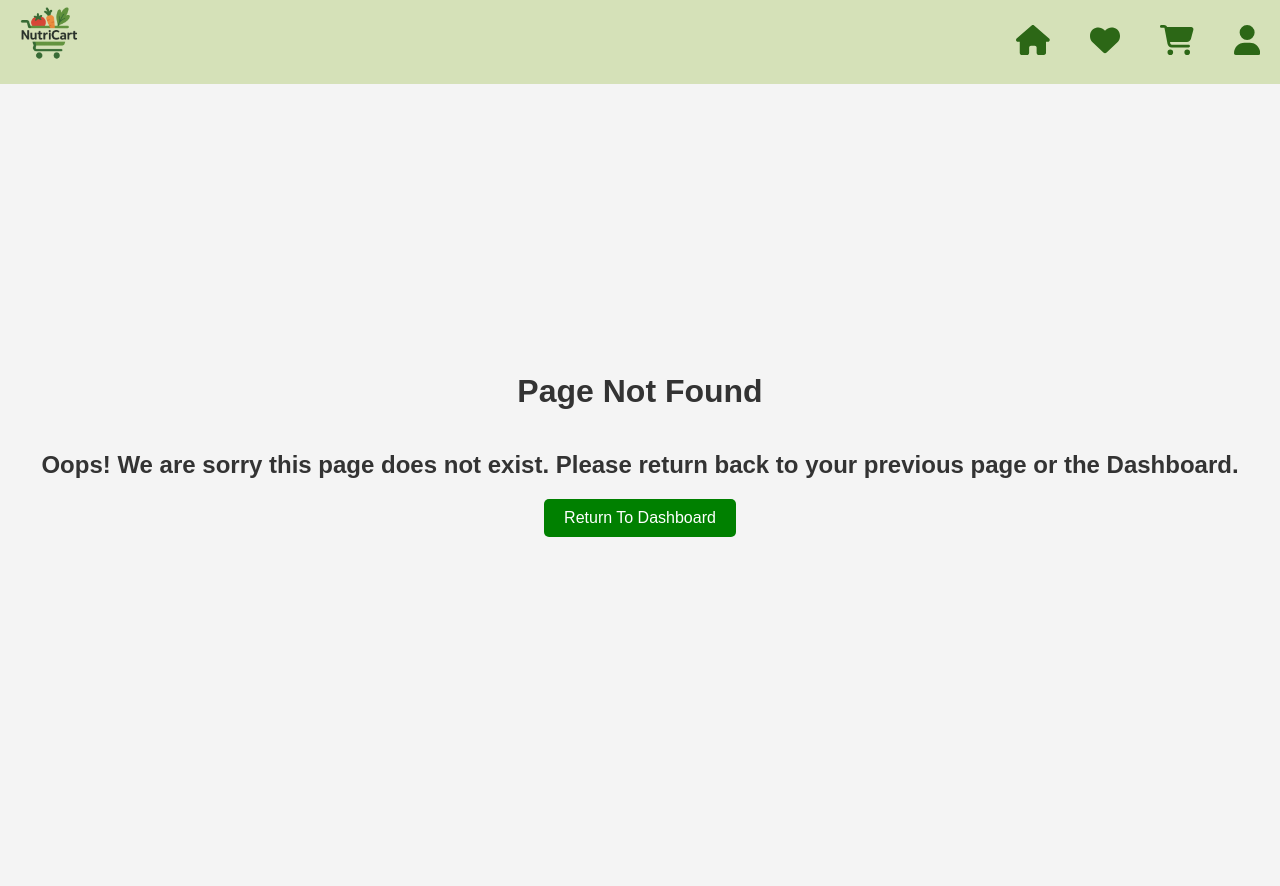
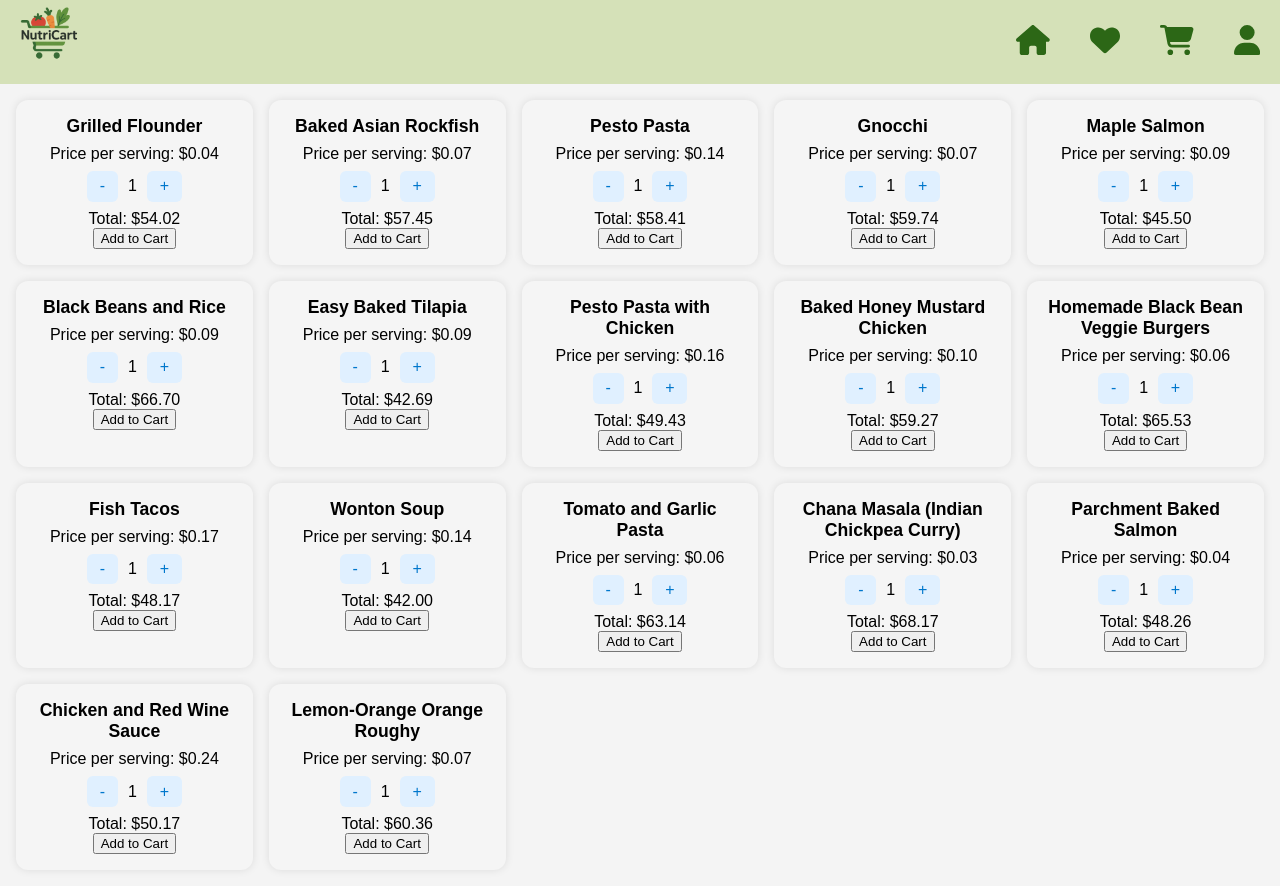
Before and after one commit to HimaDeepikaM/Nutricart, a React (Create React App) app: page /recipe in a window 1280 px wide. Before the commit this address had no page. Before the commit the page ends 804 px from the top, so only its background shows below. Built offline with nearby package versions, Linux system fonts and the light colour scheme.

Commit message:
Add Recipe List

```diff
--- a/src/App.js
+++ b/src/App.js
@@ -14,6 +14,7 @@ import Cart from "./pages/Cart";
 import Grocery from "./pages/Grocery";
 import PREVIEW from "./pages/TEMP_RecipePreview";
 import Profile from "./pages/Profile";
+import RecipeList from "./pages/RecipeList"
 import "./styles.css";
 
 function App() {
@@ -32,6 +33,7 @@ function App() {
           <Route path="/grocery" element={<Grocery />} />
           <Route path="/profile" element={<Profile />} />
           {/* Dynamic Routing for Recipe using id */}
+          <Route path="/recipe" element={<RecipeList />} />
           <Route path="/recipe/:title" element={<Recipe />} />
           <Route path="*" element={<ErrorPage />}/>
         </Route>
--- a/src/pages/Dashboard.js
+++ b/src/pages/Dashboard.js
@@ -2,6 +2,7 @@ import React, { useState } from "react";
 import "./Dashboard.css";
 import Grocery from "./Grocery";
 import { useNutriCartContext } from "../context/NutriCartContext";
+import RecipeList from "./RecipeList";
 
 const tabs = ["Grocery", "Recipes", "Favorites", "Orders", "Cart", "Delivery"];
 
@@ -18,9 +19,9 @@ const Dashboard = () => {
   const renderContent = () => {
     if (activeTab === "Grocery") {
       return <Grocery />;
-    }
-
-    if (activeTab === "Cart") {
+    } else if (activeTab === "Recipes") {
+      return <RecipeList />
+    } else if (activeTab === "Cart") {
       return (
         <section className="dashboard-content cart-view">
           <h2>🛒 Your Cart</h2>
--- a/src/pages/Grocery.js
+++ b/src/pages/Grocery.js
@@ -22,7 +22,6 @@ const Grocery = () => {
             }
         });
       });
-      console.log(ingredientMap);
 
       setGroceries(Array.from(ingredientMap.values()));
     };
--- /dev/null
+++ b/src/pages/RecipeList.js
@@ -0,0 +1,52 @@
+import React from "react";
+import { useNavigate } from "react-router-dom";
+import { useNutriCartContext } from "../context/NutriCartContext";
+
+
+const RecipeList = () => {
+    const { addToCart, allegenMarkedRecipes } = useNutriCartContext();
+    const navigate = useNavigate();
+
+    const handleAddRecipeToCart = (item) => {
+        // if (item.quantity === 0) return;
+
+        addToCart(item);
+    };
+
+    const handleRecipeClick = (recipeTitle) => {
+        // Navigate to the recipe page, with the title as part of the URL
+        navigate(`/recipe/${encodeURIComponent(recipeTitle).replace(/ /g, "-")}`);
+    };
+
+    return (
+        <div>
+            <div className="grocery-grid">
+                {allegenMarkedRecipes.map((recipe, index) => (
+                    <div className="grocery-card" key={index} onClick={() => handleRecipeClick(recipe.Title)}>
+                        <div className="grocery-name">{recipe.Title}</div>
+                        <div className="grocery-price">
+                            Price per serving: ${(recipe.Nutrition["Servings Per Recipe"] / recipe.Price).toFixed(2)}
+                        </div>
+                        <div className="quantity-controls">
+                            <button >-</button>
+                            <span>{1}</span>
+                            <button >+</button>
+                        </div>
+                        <div className="total-price">
+                            Total: ${(recipe.Price * 1).toFixed(2)}
+                        </div>
+                        <button
+                            className="add-to-cart-btn"
+                            // onClick={() => handleAddToCart(item)}
+                        >
+                            Add to Cart
+                        </button>
+                        {/* <div className="grocery-category">Category: {item.category}</div> */}
+                    </div>
+                ))}
+            </div>
+        </div>
+    );
+};
+
+export default RecipeList;
```
